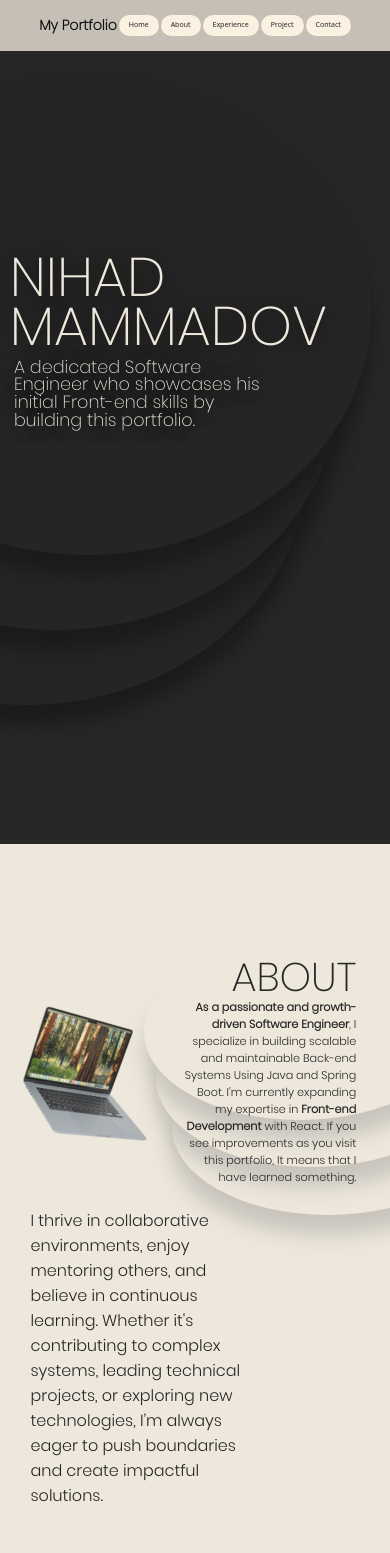
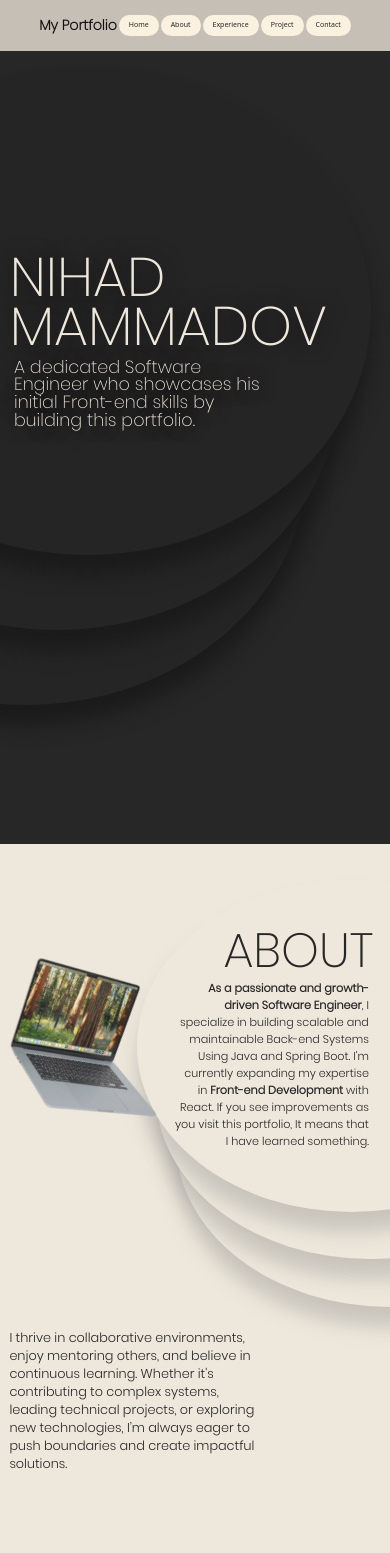
Before and after one commit to YourFavouriteDeveloper/portfolio, a React (Vite) app: page / in a window 390 px wide. Shown: the top 1553 px of the page. Built offline with nearby package versions, Linux system fonts and the light colour scheme.

Commit message:
Responsive webpage ADDED

```diff
--- a/src/About/About.jsx
+++ b/src/About/About.jsx
@@ -29,7 +29,7 @@ const About = forwardRef((props, ref) => {
                 <motion.div
                     className={styles.circle1}
                     variants={{
-                        hidden: { x: 275, y: 175, rotate: -25 },
+                        hidden: { x: 175, y: 175, rotate: -25 },
                         visible: { x: 0, y: 0, rotate: 0 }
                     }}
                     initial="hidden"
@@ -42,7 +42,7 @@ const About = forwardRef((props, ref) => {
                 <motion.div
                     className={styles.circle2}
                     variants={{
-                        hidden: { x: 275, y: 175, rotate: -25 },
+                        hidden: { x: 175, y: 175, rotate: -25 },
                         visible: { x: 0, y: 0, rotate: 0 }
                     }}
                     initial="hidden"
@@ -55,7 +55,7 @@ const About = forwardRef((props, ref) => {
                 <motion.div
                     className={styles.circle3}
                     variants={{
-                        hidden: { x: 275, y: 175, rotate: -25 },
+                        hidden: { x: 175, y: 175, rotate: -25 },
                         visible: { x: 0, y: 0, rotate: 0 }
                     }}
                     initial="hidden"
@@ -71,7 +71,7 @@ const About = forwardRef((props, ref) => {
                 <motion.p
                     className={styles.title}
                     variants={{
-                        hidden: {  x: 175, rotate: 1 },
+                        hidden: {  x: 125, rotate: 1 },
                         visible: { x: 0, rotate: 0 }
                     }}
                     initial="hidden"
@@ -104,7 +104,7 @@ const About = forwardRef((props, ref) => {
                 src={myImage}
                 alt="Nihad Mammadov"
                 variants={{
-                    hidden: {  x: -275, rotate:20},
+                    hidden: {  x: -175, rotate:20},
                     visible: {  x: 0, rotate:30}
                 }}
                 initial="hidden"
--- a/src/About/About.module.css
+++ b/src/About/About.module.css
@@ -115,3 +115,345 @@ html, body {
   0%, 100% { transform: translateY(0px); }
   50% { transform: translateY(-20px); }
 }
+
+
+
+
+
+
+
+
+
+@media (max-width: 1280px) {
+.container {
+  padding-bottom: 45vh;
+}
+
+.title {
+  font-size: clamp(5rem, 8vw, 8rem);
+  padding-top: 1rem;
+  margin-right: -1vh;
+}
+
+.subtitle {
+  font-size: clamp(0.8rem, 1vw, 1.1rem);
+  margin-top: -1rem;
+  top: -8vw;
+  width: 49vw;
+  margin-right: -0.4vh;
+
+}
+
+.information img {
+  width: clamp(30vw, 60%, 80vw);
+  top:  6rem;
+  right: 48vw;
+
+}
+
+.subsubtitle {
+  font-size: clamp(0.9rem, 2vw, 2rem);
+  width: 120rem;
+  top: -8rem;
+  padding-top: 20vw;
+}
+
+.circle1 {
+  top: 6rem;
+}
+
+.circle2 {
+
+  top: 7rem;
+
+}
+
+.circle3 {
+
+  top: 8rem;
+
+}
+}
+
+
+
+
+
+
+
+@media (max-width: 1024px) {
+.container {
+  padding-bottom: 45vh;
+}
+
+.title {
+  font-size: clamp(5rem, 8vw, 8rem);
+  padding-top: 3rem;
+  margin-right: -1vh;
+}
+
+.subtitle {
+  font-size: clamp(0.9rem, 1vw, 1.1rem);
+  margin-top: -2rem;
+  top: -8vw;
+  width: 49vw;
+  margin-right: -0.4vh;
+
+}
+
+.information img {
+  width: clamp(32vw, 66%, 85vw);
+  top:  7.5rem;
+  right: 43vw;
+
+}
+
+.subsubtitle {
+  font-size: clamp(1rem, 2vw, 2rem);
+  width: 120rem;
+  top: -13rem;
+  padding-top: 20vw;
+}
+
+.circle1 {
+  width: 100vw;
+  height: 60vw;
+  top: 3rem;
+  margin-top: -3vw;
+  right: -40%;
+  z-index: -1;
+}
+
+.circle2 {
+  width: 100vw;
+  height: 60vw;
+  top: 4rem;
+  margin-top: 1vw;
+  right: -43%;
+  z-index: -2;
+}
+
+.circle3 {
+  width: 100vw;
+  height: 60vw;
+  top: 5rem;
+  margin-top: 5vw;
+  right: -46%;
+  z-index: -3;
+}
+}
+
+
+
+
+
+
+
+
+
+@media (max-width: 768px) {
+.container {
+  padding-bottom: 50vh;
+}
+
+.title {
+  font-size: clamp(5rem, 8vw, 8rem);
+  padding-top: 1rem;
+  margin-right: -1vh;
+}
+
+.subtitle {
+  font-size: clamp(1rem, 1vw, 1.1rem);
+  margin-top: -2.3rem;
+  top: -8vw;
+  width: 49vw;
+  margin-right: -0.4vh;
+
+}
+
+.information img {
+  width: clamp(32vw, 70%, 85vw);
+  top:  7rem;
+  right: 41vw;
+
+}
+
+.subsubtitle {
+  font-size: clamp(1.2rem, 2vw, 2rem);
+  width: 120rem;
+  top: -13rem;
+  padding-top: 20vw;
+}
+
+.circle1 {
+  width: 110vw;
+  height: 80vw;
+  top: 1rem;
+  margin-top: -3vw;
+  right: -45%;
+  z-index: -1;
+}
+
+.circle2 {
+  width: 110vw;
+  height: 80vw;
+  top: 3rem;
+  margin-top: 1vw;
+  right: -50%;
+  z-index: -2;
+}
+
+.circle3 {
+  width: 110vw;
+  height: 80vw;
+  top: 5rem;
+  margin-top: 5vw;
+  right: -55%;
+  z-index: -3;
+}
+
+}
+
+
+
+
+
+
+
+
+
+@media (max-width: 640px) {
+.container {
+  padding-bottom: 55vh;
+}
+
+.title {
+  font-size: clamp(4rem, 8vw, 8rem);
+  padding-top: 1rem;
+  margin-right: -1vh;
+}
+
+.subtitle {
+  font-size: clamp(1rem, 1vw, 1.1rem);
+  margin-top: -2.3rem;
+  top: -6vw;
+  width: 49vw;
+  margin-right: -0.4vh;
+
+}
+
+.information img {
+  width: clamp(30vw, 78%, 80vw);
+  top:  8rem;
+  right: 35vw;
+
+}
+
+.subsubtitle {
+  font-size: clamp(1.1rem, 2vw, 2rem);
+  width: 120rem;
+  top: -10rem;
+  padding-top: 20vw;
+}
+
+.circle1 {
+  width: 120vw;
+  height: 95vw;
+  top: 6rem;
+  margin-top: -3vw;
+  right: -45%;
+  z-index: -1;
+}
+
+.circle2 {
+  width: 120vw;
+  height: 95vw;
+  top: 8rem;
+  margin-top: 1vw;
+  right: -50%;
+  z-index: -2;
+}
+
+.circle3 {
+  width: 120vw;
+  height: 95vw;
+  top: 10rem;
+  margin-top: 5vw;
+  right: -55%;
+  z-index: -3;
+}
+
+}
+
+
+
+
+
+
+
+
+
+
+@media (max-width: 450px) {
+  .container {
+  padding-bottom: 55vh;
+}
+
+.title {
+  font-size: clamp(3rem, 8vw, 8rem);
+  padding-top: 1rem;
+  margin-right: -2vh;
+}
+
+.subtitle {
+  font-size: clamp(0.7rem, 1vw, 1.1rem);
+  margin-top: -1.7rem;
+  top: -7vw;
+  width: 50vw;
+  margin-right: -1.5vh;
+
+}
+
+.information img {
+  width: clamp(30vw, 65%, 80vw);
+  top:  7rem;
+  right: 45vw;
+
+}
+
+.subsubtitle {
+  font-size: clamp(0.8rem, 2vw, 2rem);
+  width: 120rem;
+  top: -7rem;
+  padding-top: 25vw;
+}
+
+
+.circle1 {
+  width: 110vw;
+  height: 85vw;
+  top: 3rem;
+  margin-top: -3vw;
+  right: -45%;
+  z-index: -1;
+}
+
+.circle2 {
+  width: 110vw;
+  height: 85vw;
+  top: 5rem;
+  margin-top: 1vw;
+  right: -50%;
+  z-index: -2;
+}
+
+.circle3 {
+  width: 110vw;
+  height: 85vw;
+  top: 7rem;
+  margin-top: 5vw;
+  right: -55%;
+  z-index: -3;
+}
+
+}
--- a/src/Body/Body.module.css
+++ b/src/Body/Body.module.css
@@ -21,7 +21,7 @@
   font-size: clamp(3rem  , 30rem, 8vw);
   white-space: normal;
   text-align: left;
-  padding-top: 18rem;
+  padding-top: 20rem;
   margin-top: 4vw;
   line-height: 0.9;
   padding-left: 0.5vw;
```
Also changed, not shown: 4 other files (tests, documents, lock files or other folders).
